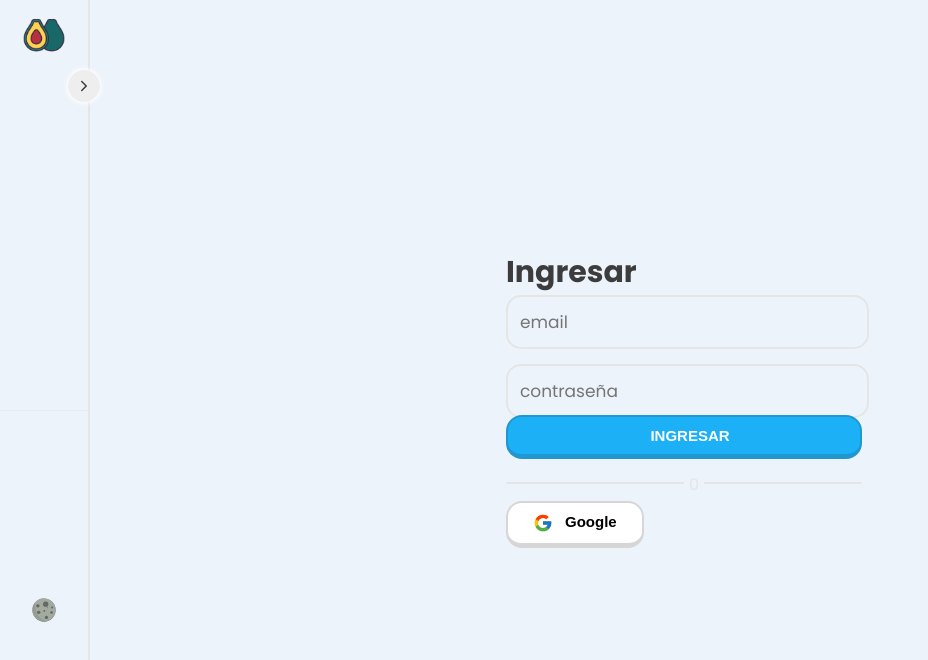
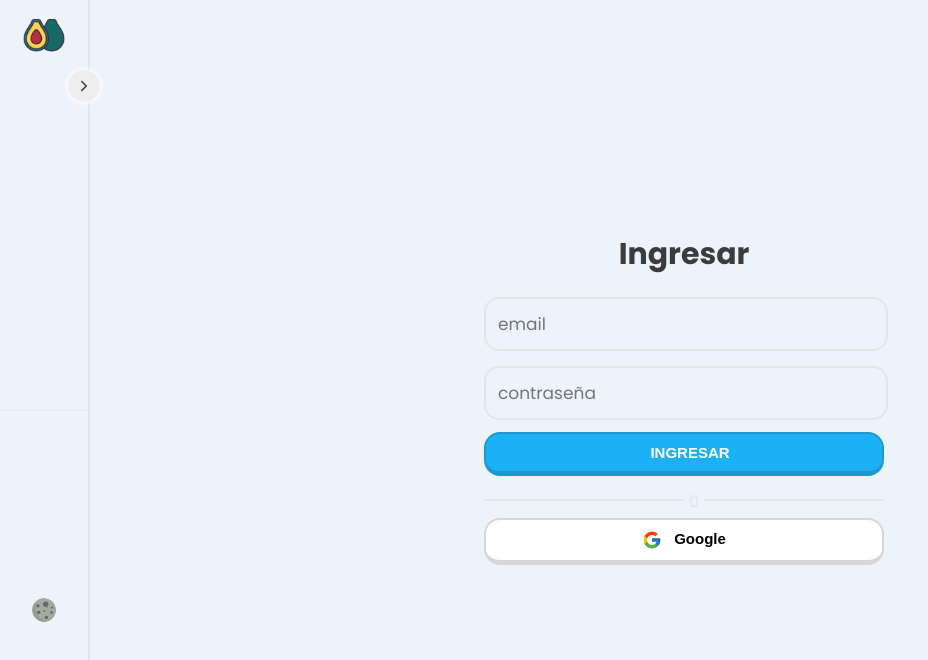
Before and after one commit to RamiroChac0n/punto-de-venta, a React (Vite) app: page /login in a window 1280 px wide. Shown: the top 660 px of the page, without its empty margins (0-928 px from the left). Built offline with nearby package versions, Linux system fonts and the light colour scheme; some icons are missing.

Commit message:
Culminando diseño

```diff
--- a/src/components/atom/Title.jsx
+++ b/src/components/atom/Title.jsx
@@ -3,4 +3,5 @@ import {styled} from 'styled-components'
 export const Title = styled.span`
     font-weight: 700;
     font-size: 30px;
+    padding-bottom: ${(props)=>props.$paddingbottom};
 `
--- a/src/components/templates/LoginTemplate.jsx
+++ b/src/components/templates/LoginTemplate.jsx
@@ -1,32 +1,38 @@
-import {styled} from 'styled-components'
-import { Btnsave, InputText2, Linea, Title } from '../../index'
-import {v} from '../../styles/variables'
+import { styled } from "styled-components";
+import { Btnsave, InputText2, Linea, Title } from "../../index";
+import { v } from "../../styles/variables";
+import { Device } from "../../styles/breakpoints";
 
-export function LoginTemplate(){
-    return(
+export function LoginTemplate() {
+  return (
     <Container>
-            <section className='contentCard'>
-                <div className='card'>
-                    <Title>
-                        Ingresar
-                    </Title>
+      <div className="card">
+        <Title $paddingbottom="20px">Ingresar</Title>
         <form action="">
           <InputText2>
-                            <input className='form__field' placeholder='email' type='text'/>
+            <input className="form__field" placeholder="email" type="text" />
           </InputText2>
           <InputText2>
-                            <input className='form__field' placeholder='contraseña' type='password'/>
-                            <Btnsave titulo='INGRESAR' bgcolor='#1CB0F6' color='255,255,255' width='100%'/>
+            <input
+              className="form__field"
+              placeholder="contraseña"
+              type="password"
+            />
           </InputText2>
+          <Btnsave
+            titulo="INGRESAR"
+            bgcolor="#1CB0F6"
+            color="255,255,255"
+            width="100%"
+          />
         </form>
-                    <Linea >
+        <Linea>
           <span>0</span>
         </Linea>
-                    <Btnsave titulo='Google' bgcolor='#ffff' icono={<v.iconogoogle />}/>
+        <Btnsave titulo="Google" bgcolor="#ffff" icono={<v.iconogoogle />} />
       </div>
-            </section>
     </Container>
-    )
+  );
 }
 
 export const Container = styled.div`
@@ -34,4 +40,16 @@ export const Container = styled.div`
   display: flex;
   justify-content: center;
   align-items: center;
-`
+  text-align: center;
+  .card {
+    display: flex;
+    flex-direction: column;
+    justify-content: center;
+    height: 100%;
+    width: 100%;
+    margin: 20px;
+    @media ${Device.tablet} {
+      width: 400px;
+    }
+  }
+`;
```
Lines whose indentation alone changed are shown as unchanged.
